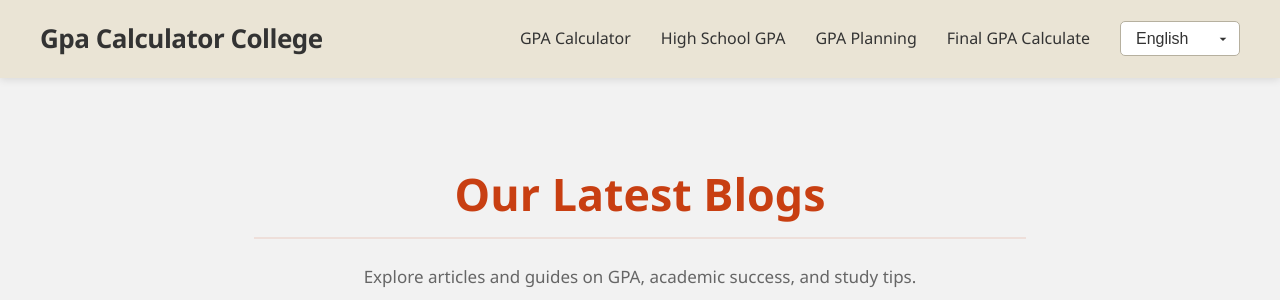
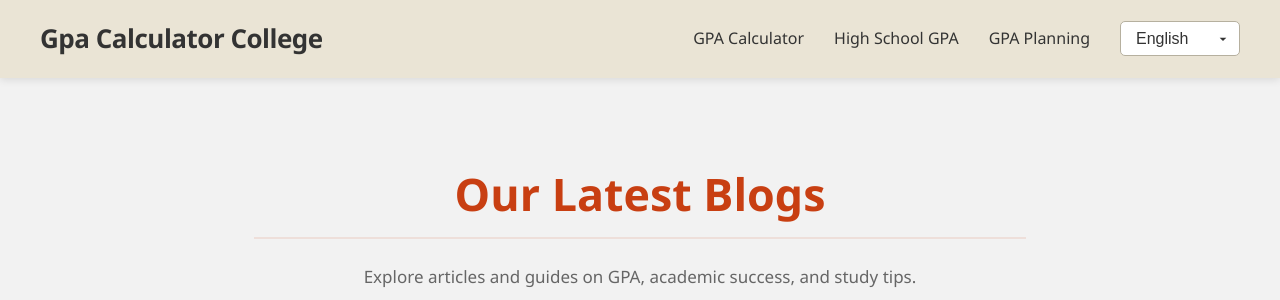
Before and after one commit to allcoolmathgames/AI-Tools, a Flask app: page /blogs in a window 1280 px wide. Shown: the top 300 px of the page. Run offline with Flask 3, Linux system fonts and the light colour scheme; data that the repository does not hold is empty.

Commit message:
Update header.html

```diff
--- a/templates/header.html
+++ b/templates/header.html
@@ -5,7 +5,6 @@
             <li><a href="/gpa-calculator" data-translate="gpaCalculator">GPA Calculator</a></li>
             <li><a href="/highschool-gpa" data-translate="gpaPlanning">High School GPA</a></li>
             <li><a href="/gpa-planning" data-translate="gpaPlanning">GPA Planning</a></li>
-            <li><a href="/prior-semester-gpa" data-translate="FinalGPA">Final GPA Calculate</a></li>
             <li class="language-switcher-container">
                 <select id="language-switcher" style="width: 120px;">
                     <option value="en" data-translate="langEnglish">English</option>
```
